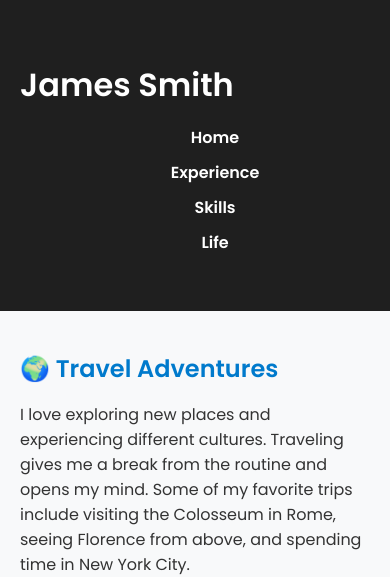
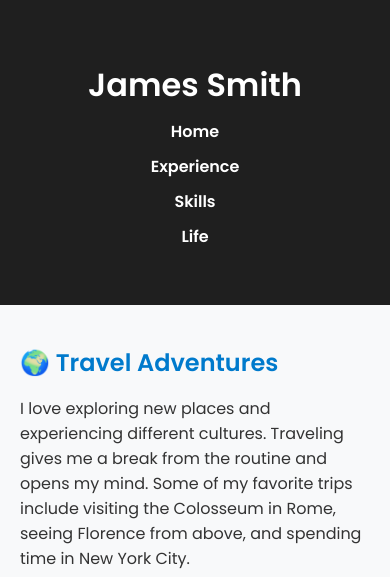
Before and after one commit to jamie22usc/jamie22usc.github.io, a plain HTML site: page Life.html in a window 390 px wide. Shown: the top 577 px of the page. Drawn offline with Linux system fonts and the light colour scheme.

Commit message:
Life.html

```diff
--- a/Life.html
+++ b/Life.html
@@ -89,10 +89,21 @@
     }
 
     @media (max-width: 600px) {
+      header h1 {
+        text-align: center;
+      }
+
       nav ul {
         flex-direction: column;
         align-items: center;
         gap: 10px;
+        padding: 0;
+        margin-top: 10px;
+      }
+
+      nav ul li {
+        width: 100%;
+        text-align: center;
       }
     }
   </style>
```
